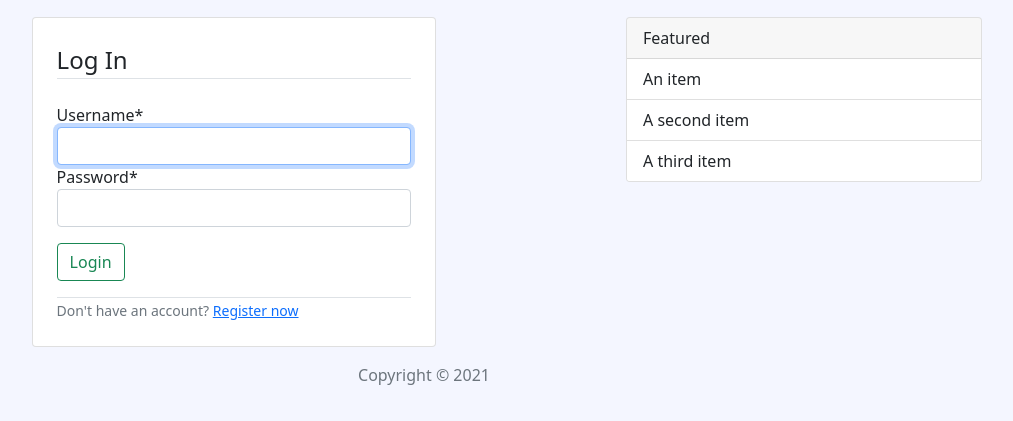
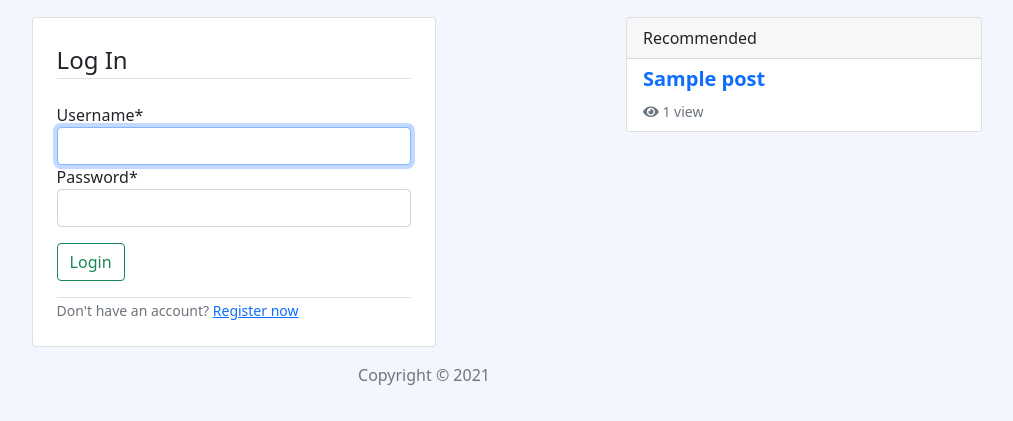
Before and after one commit to yottaaa/technophilia, a Django app: page /login/ in a window 1280 px wide. Shown: the part 63-484 px from the top of the page, without its empty margins (216-1229 px from the left). Run offline with Django 3.2, Linux system fonts and the light colour scheme; tables that the repository leaves empty hold one stand-in row (values such as "Sample post"); some libraries are stand-ins or nearby versions.

Commit message:
Add recommendation

```diff
--- a/blog/templates/blog/sidebar.html
+++ b/blog/templates/blog/sidebar.html
@@ -1,10 +1,26 @@
 <aside class="card">
   <div class="card-header">
-    Featured
+    Recommended
   </div>
   <ul class="list-group list-group-flush">
-    <li class="list-group-item">An item</li>
-    <li class="list-group-item">A second item</li>
-    <li class="list-group-item">A third item</li>
+    {% if recommended_posts %}
+    {% for post in recommended_posts %}
+    <li class="list-group-item text-truncate">
+      <a href="{% url 'blog-detail' post.blog.id %}" class="text-decoration-none">
+        <h5 class="fw-bold">{{ post.blog.title }}</h5>
+      </a>
+      <small class="text-muted">
+        <i class="fas fa-eye"></i> {{ post.views }}
+        {% if post.views <= 1 %}
+          view
+        {% else %}
+          views
+        {% endif %}
+      </small>
+    </li>
+    {% endfor %}
+    {% else %}
+    <li class="list-group-item">No recommendation</li>
+    {% endif %}
   </ul>
 </aside>
```
